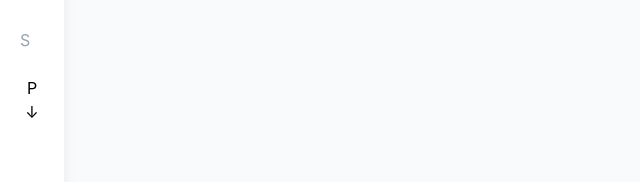
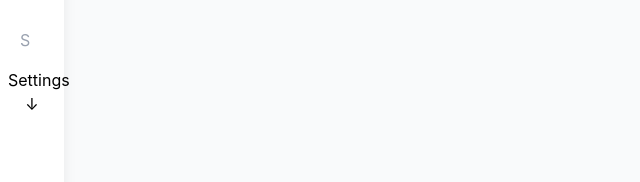
Before and after one commit to Burbitskaya/headless-menu, a React (Vite) app: page / in a window 1280 px wide. Shown: the part 180-362 px from the top of the page, without its empty margins (0-640 px from the left). Built offline with nearby package versions, Linux system fonts and the light colour scheme.

Commit message:
add dropdown content

```diff
--- a/src/components/headless-menu/HeadlessMenu.tsx
+++ b/src/components/headless-menu/HeadlessMenu.tsx
@@ -1,5 +1,5 @@
-import { createContext,  useContext, useId, useState } from "react";
-import type {ReactNode} from "react";
+import { createContext, useContext, useId, useState } from "react";
+import type { ReactNode } from "react";
 
 // CONTEXT
 type HeadlessMenuContextValue = {
@@ -199,6 +199,32 @@ function DropdownTrigger({
     );
 }
 
+type DropdownContentProps = {
+    children: (state: {
+        open: boolean;
+        menuOpen: boolean;
+        close: () => void;
+    }) => ReactNode;
+}
+
+function DropdownContent({ children }: DropdownContentProps) {
+const { id } = useDropdownContext();
+
+  const {
+    open: menuOpen,
+    openedDropdownId,
+    setOpenedDropdownId,
+  } = useHeadlessMenuContext();
+
+  const dropdownOpen = openedDropdownId === id;
+
+  return children({
+        open: dropdownOpen,
+        menuOpen,
+        close: () => setOpenedDropdownId(null),
+      })
+}
+
 
 export const HeadlessMenu = Object.assign(HeadlessMenuRoot, {
     Panel,
@@ -206,4 +232,5 @@ export const HeadlessMenu = Object.assign(HeadlessMenuRoot, {
     Item,
     Dropdown,
     DropdownTrigger,
+    DropdownContent,
 });
--- a/src/components/sidebar/RouterSidebar.tsx
+++ b/src/components/sidebar/RouterSidebar.tsx
@@ -65,18 +65,24 @@ export function RouterSidebar() {
     </NavLink>
   )}
 </HeadlessMenu.Item>
-<HeadlessMenu.Dropdown id="products">
+<HeadlessMenu.Dropdown id="settings">
   <HeadlessMenu.DropdownTrigger>
-    {({ open, menuOpen, toggle }) => (
-      <button
-        onClick={toggle}
-        className="rounded-md px-3 py-2 hover:bg-gray-100"
-      >
-        {menuOpen ? "Products" : "P"}
-        {open ? " ↑" : " ↓"}
+    {({ open, toggle }) => (
+      <button onClick={toggle}>
+        Settings {open ? "↑" : "↓"}
       </button>
     )}
   </HeadlessMenu.DropdownTrigger>
+
+  <HeadlessMenu.DropdownContent>
+    {({ open }) =>
+      open ? (
+        <div>
+          Settings content
+        </div>
+      ) : null
+    }
+  </HeadlessMenu.DropdownContent>
 </HeadlessMenu.Dropdown>
 </nav>
           </aside>
```
Lines whose indentation alone changed are shown as unchanged.
